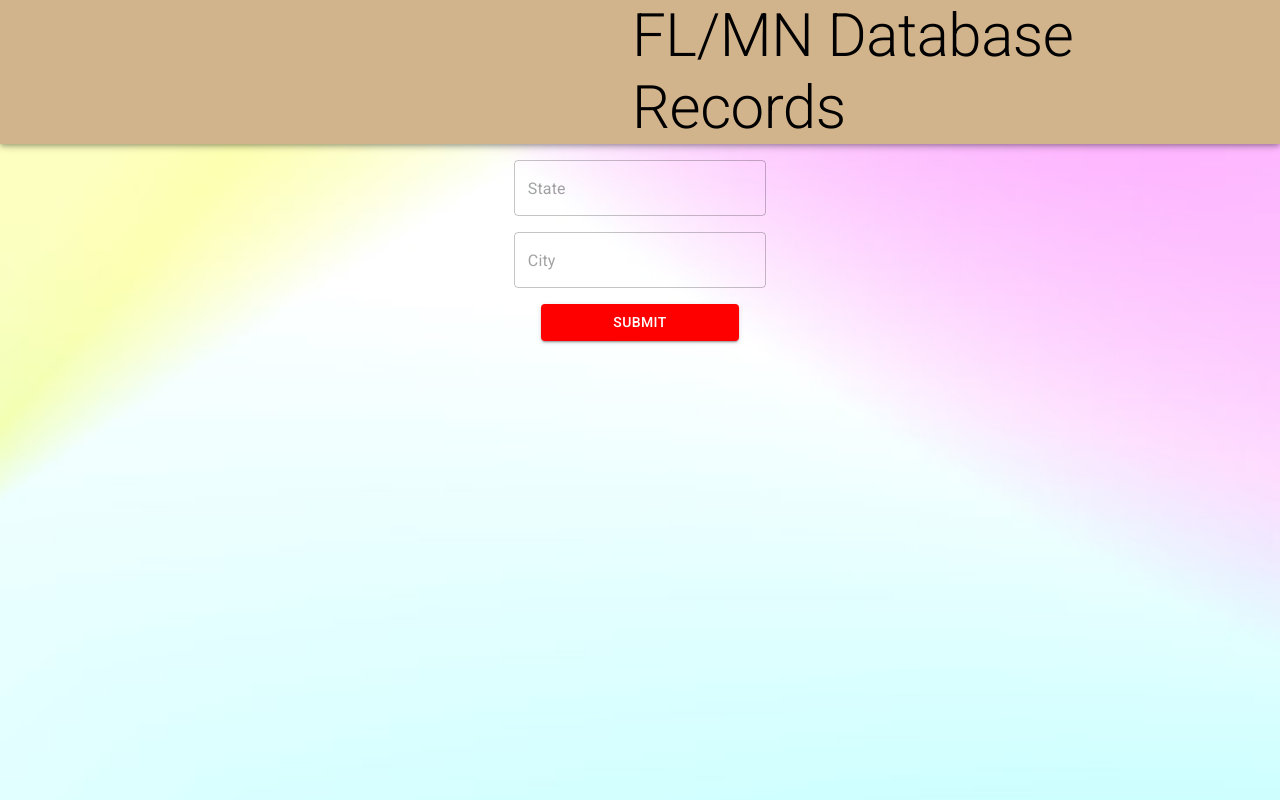
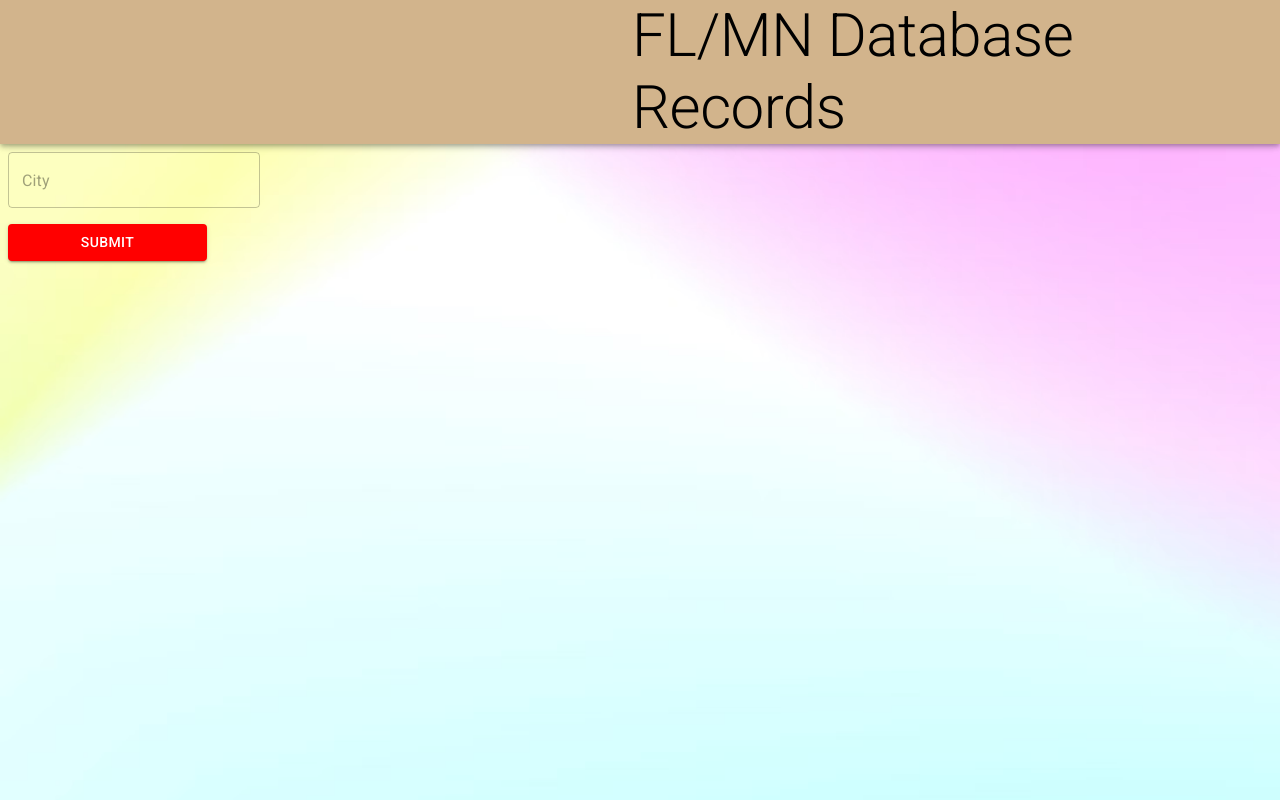
Before and after one commit to tandog42/phase-3-front, a React (Create React App) app: page / in a window 1280 px wide. Built offline with nearby package versions, Linux system fonts and the light colour scheme; no server answers.

Commit message:
formatting form

```diff
--- a/src/CompanyForm.js
+++ b/src/CompanyForm.js
@@ -6,7 +6,7 @@ function CompanyForm({ companies, setCompanies }) {
   const [compName, setCompName] = useState("");
   const [state, setState] = useState("");
   const [city, setCity] = useState("");
-console.log(companies)
+
   function onSubmitHandler(e) {
     e.preventDefault();
     const newComp = {
@@ -30,7 +30,7 @@ console.log(companies)
     }
 
   return (
-    <div id="input-form">
+    <div id="company-input-form">
       <Box
         component="form"
         onSubmit={onSubmitHandler}
@@ -46,7 +46,8 @@ console.log(companies)
           onChange={e => setCompName(e.target.value)}
           variant="outlined"
         />
-        <br></br>
+        <br>
+        </br>
         <TextField
           id="outlined-basic"
           placeholder="State"
```
